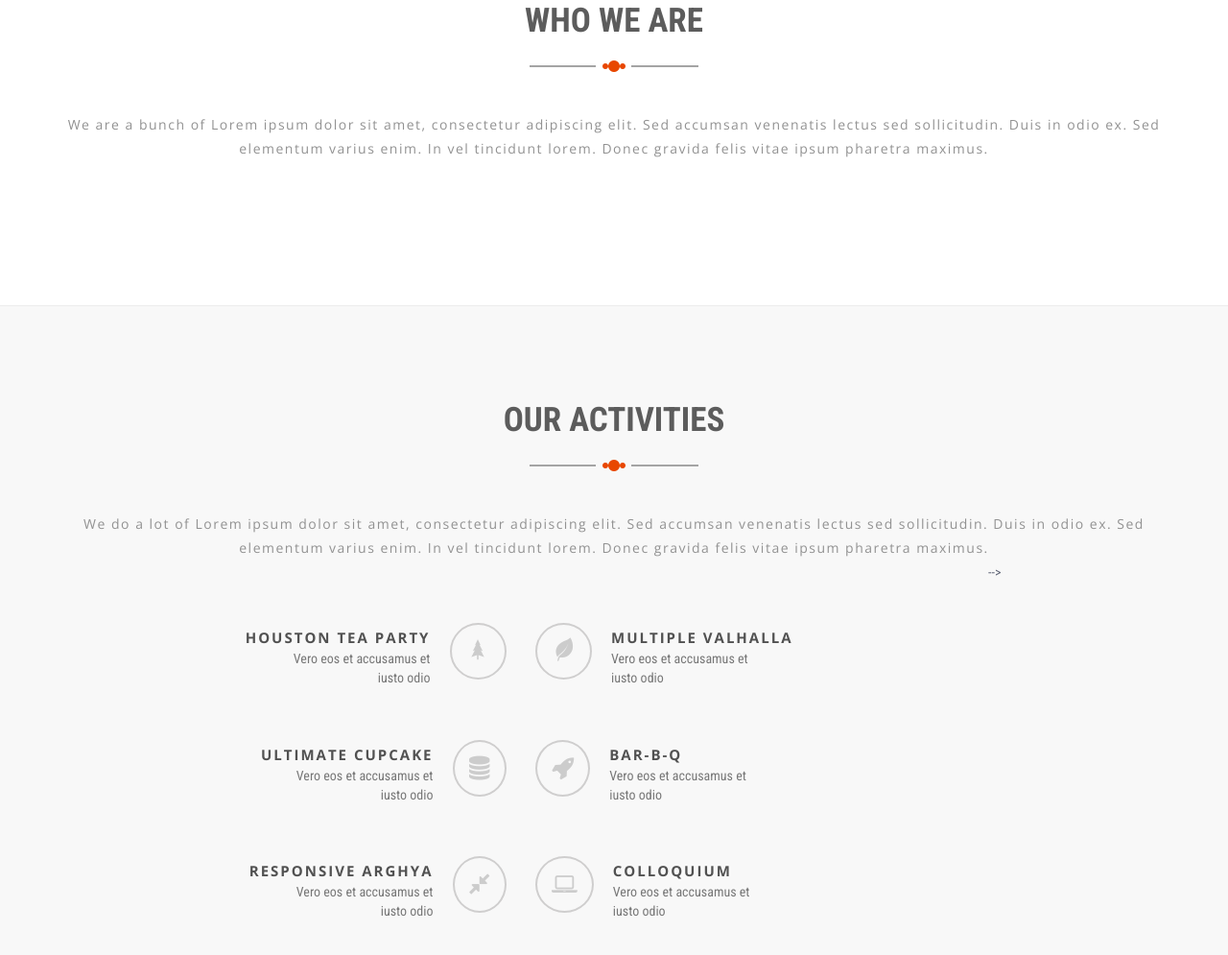
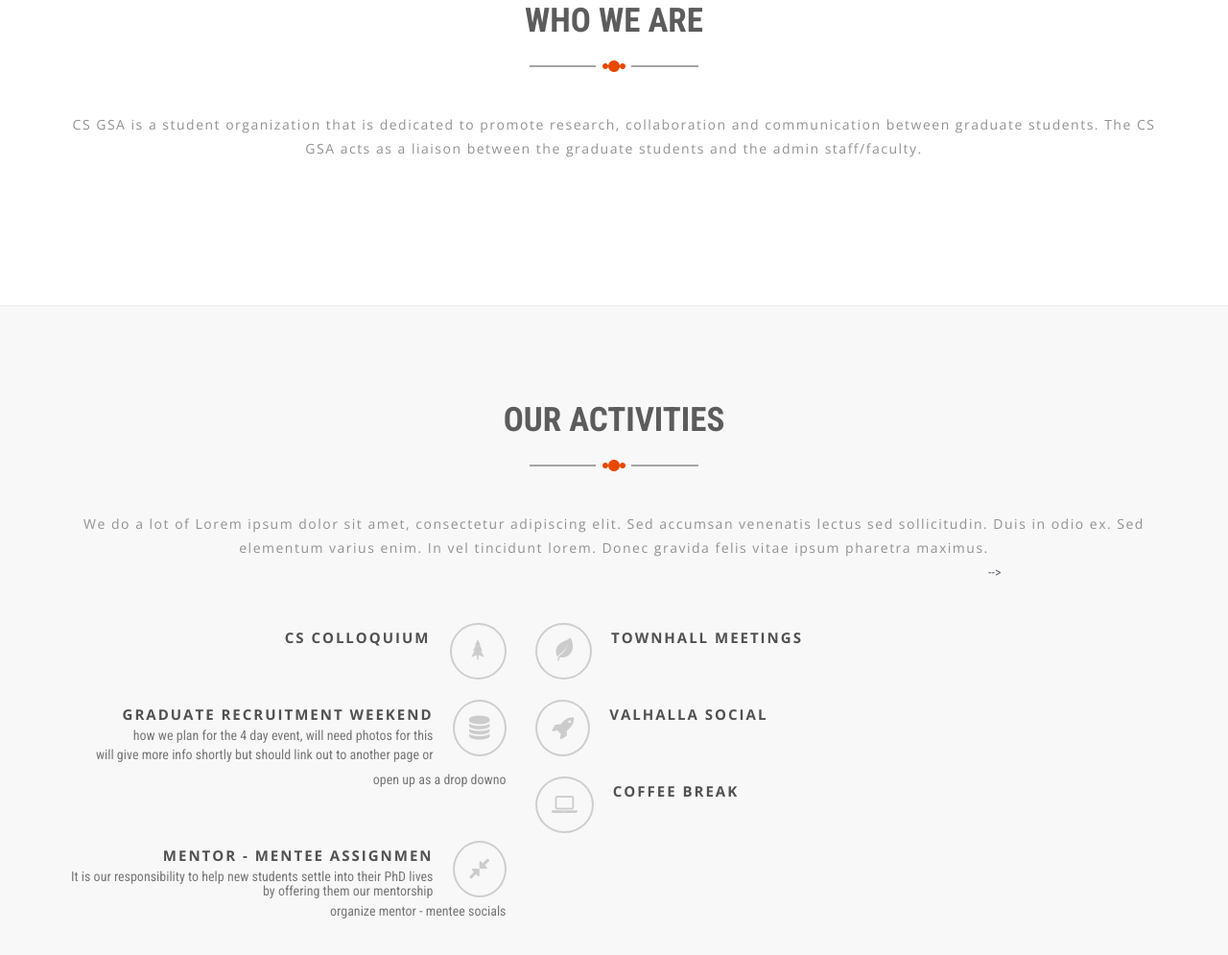
Before and after one commit to rabimba/CSGSA, a plain HTML site: page index.html in a window 1280 px wide. Shown: the part 837-1832 px from the top of the page at 96% size. Drawn offline with nearby package versions, Linux system fonts and the light colour scheme.

Commit message:
Etherpad Changes till 1286
https://public.etherpad-mozilla.org/p/CSGSAWeb/timeslider#1286

```diff
--- a/index.html
+++ b/index.html
@@ -485,7 +485,7 @@ style="z-index: 3; max-width: 50px; max-height: 50px; white-space: nowrap;">
     <div class="row">
       <div class="wow zoomIn col-xs-12 col-lg-12 text-center p-padding">
         <h1 class="section-title">who we are</h1>
-        <p>We are a bunch of Lorem ipsum dolor sit amet, consectetur adipiscing elit. Sed accumsan venenatis lectus sed sollicitudin. Duis in odio ex. Sed elementum varius enim. In vel tincidunt lorem. Donec gravida felis vitae ipsum pharetra maximus.</p>
+        <p>CS GSA is a student organization that is dedicated to promote research, collaboration and communication between graduate students. The CS GSA acts as a liaison between the graduate students and the admin staff/faculty.</p>
       </div><!-- col-xs-12 -->
 
     </div><!--/row-->
@@ -509,9 +509,9 @@ style="z-index: 3; max-width: 50px; max-height: 50px; white-space: nowrap;">
               </a>
             </div>
             <div class="media-body">
-              <h2>Houston Tea Party</h2>
-              <h3>Vero eos et accusamus et </h3>
-              <span>iusto odio</span>
+              <h2>CS Colloquium</h2>
+              <h3></h3>
+              <span></span>
             </div>
           </div>
           <div class="wow zoomIn media">
@@ -521,9 +521,9 @@ style="z-index: 3; max-width: 50px; max-height: 50px; white-space: nowrap;">
               </a>
             </div>
             <div class="media-body">
-              <h2>ultimate Cupcake</h2>
-              <h3>Vero eos et accusamus et </h3>
-              <span>iusto odio</span>
+              <h2>Graduate Recruitment Weekend</h2>
+              <h3>how we plan for the 4 day event, will need photos for this </h3>
+              <span>will give more info shortly but should link out to another page or open up as a drop downo</span>
             </div>
           </div>
           <div class="wow zoomIn media">
@@ -533,9 +533,9 @@ style="z-index: 3; max-width: 50px; max-height: 50px; white-space: nowrap;">
               </a>
             </div>
             <div class="media-body">
-              <h2>responsive Arghya</h2>
-              <h3>Vero eos et accusamus et </h3>
-              <span>iusto odio</span>
+              <h2>Mentor - Mentee Assignmen</h2>
+              <h3>It is our responsibility to help new students settle into their PhD lives by offering them our mentorship</h3>
+              <span>organize mentor - mentee socials</span>
             </div>
           </div>
         </div>
@@ -556,9 +556,9 @@ style="z-index: 3; max-width: 50px; max-height: 50px; white-space: nowrap;">
               </a>
             </div><!-- media left-->
             <div class="media-body">
-              <h2>MULTIPLE Valhalla</h2>
-              <h3>Vero eos et accusamus et </h3>
-              <span>iusto odio</span>
+              <h2>TownHall Meetings</h2>
+              <h3> </h3>
+              <span></span>
             </div><!--/.media body-->
           </div><!-- /.media -->
           <div class="wow zoomIn media">
@@ -568,9 +568,9 @@ style="z-index: 3; max-width: 50px; max-height: 50px; white-space: nowrap;">
               </a>
             </div><!-- media left-->
             <div class="media-body">
-              <h2>bar-b-q</h2>
-              <h3>Vero eos et accusamus et </h3>
-              <span>iusto odio</span>
+              <h2>Valhalla Social</h2>
+              <h3></h3>
+              <span></span>
             </div><!--/.media body-->
           </div><!-- /.media -->
           <div class="wow zoomIn media">
@@ -580,9 +580,9 @@ style="z-index: 3; max-width: 50px; max-height: 50px; white-space: nowrap;">
               </a>
             </div><!-- media left-->
             <div class="media-body">
-              <h2>colloquium</h2>
-              <h3>Vero eos et accusamus et </h3>
-              <span>iusto odio</span>
+              <h2>Coffee Break</h2>
+              <h3></h3>
+              <span></span>
             </div><!--/.media body-->
           </div><!-- /.media -->
         </div><!-- /.right-column -->
```
